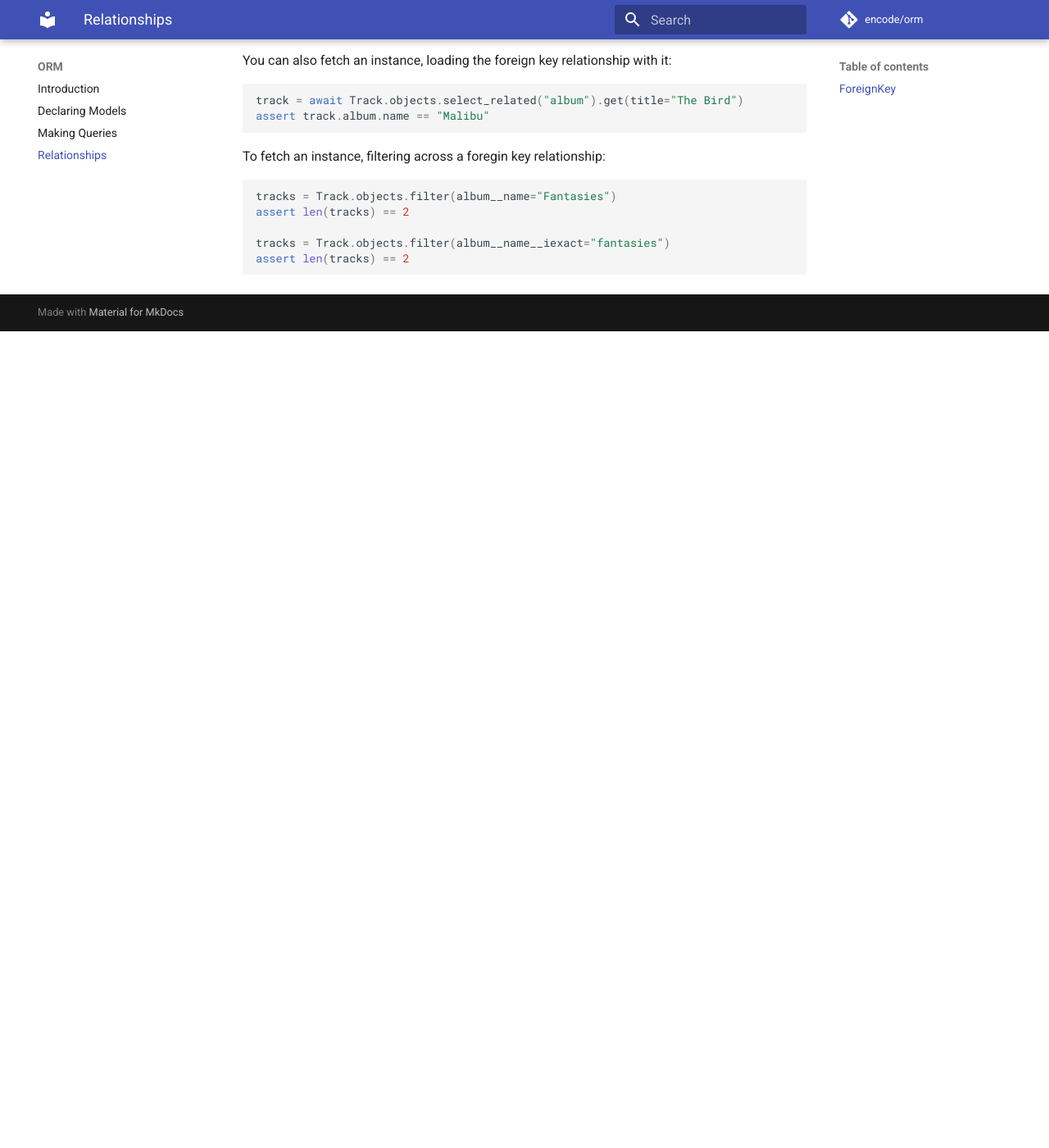
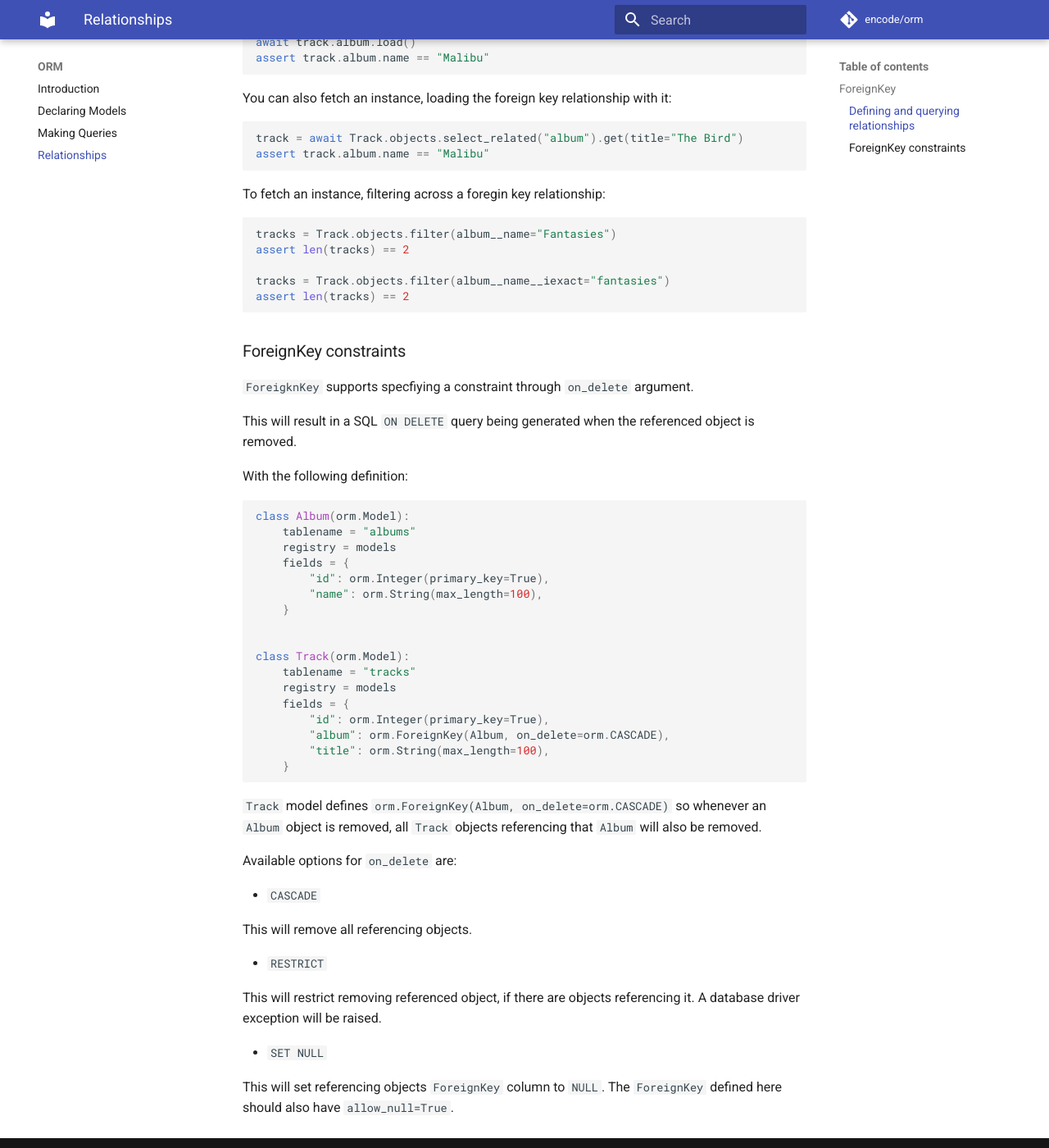
Before and after one commit to encode/orm, an MkDocs documentation site: the page built from docs/relationships.md, in a window 1280 px wide and 1400 px high, scrolled down 1306 px. Shown: the whole window at 82% size. Built offline with MkDocs 1.6.1 and Material for MkDocs 9.7.7, drawn with Linux system fonts in a browser that asks for light colours; comment, search, counter and statistics services are not loaded; before the commit the page ends 1710 px from its top, so only the background shows below that; some of the changed text lies outside the part shown.

Commit message:
support ON DELETE actions (#115)

````diff
--- a/docs/relationships.md
+++ b/docs/relationships.md
@@ -1,4 +1,6 @@
 ## ForeignKey
+
+### Defining and querying relationships
 
 ORM supports loading and filtering across foreign keys.
 
@@ -79,3 +81,50 @@ assert len(tracks) == 2
 tracks = Track.objects.filter(album__name__iexact="fantasies")
 assert len(tracks) == 2
 ```
+
+### ForeignKey constraints
+
+`ForeigknKey` supports specfiying a constraint through `on_delete` argument.
+
+This will result in a SQL `ON DELETE` query being generated when the referenced object is removed.
+
+With the following definition:
+
+```python
+class Album(orm.Model):
+    tablename = "albums"
+    registry = models
+    fields = {
+        "id": orm.Integer(primary_key=True),
+        "name": orm.String(max_length=100),
+    }
+
+
+class Track(orm.Model):
+    tablename = "tracks"
+    registry = models
+    fields = {
+        "id": orm.Integer(primary_key=True),
+        "album": orm.ForeignKey(Album, on_delete=orm.CASCADE),
+        "title": orm.String(max_length=100),
+    }
+```
+
+`Track` model defines `orm.ForeignKey(Album, on_delete=orm.CASCADE)` so whenever an `Album` object is removed,
+all `Track` objects referencing that `Album`  will also be removed.
+
+Available options for `on_delete` are:
+
+* `CASCADE`
+
+This will remove all referencing objects.
+
+* `RESTRICT`
+
+This will restrict removing referenced object, if there are objects referencing it.
+A database driver exception will be raised.
+
+* `SET NULL`
+
+This will set referencing objects `ForeignKey` column to `NULL`.
+The `ForeignKey` defined here should also have `allow_null=True`.
--- a/orm/__init__.py
+++ b/orm/__init__.py
@@ -1,3 +1,4 @@
+from orm.constants import CASCADE, RESTRICT, SET_NULL
 from orm.exceptions import MultipleMatches, NoMatch
 from orm.fields import (
     JSON,
@@ -19,6 +20,9 @@ from orm.models import Model, ModelRegistry
 
 __version__ = "0.2.1"
 __all__ = [
+    "CASCADE",
+    "RESTRICT",
+    "SET_NULL",
     "NoMatch",
     "MultipleMatches",
     "BigInteger",
````
Also changed, not shown: 3 other files.
